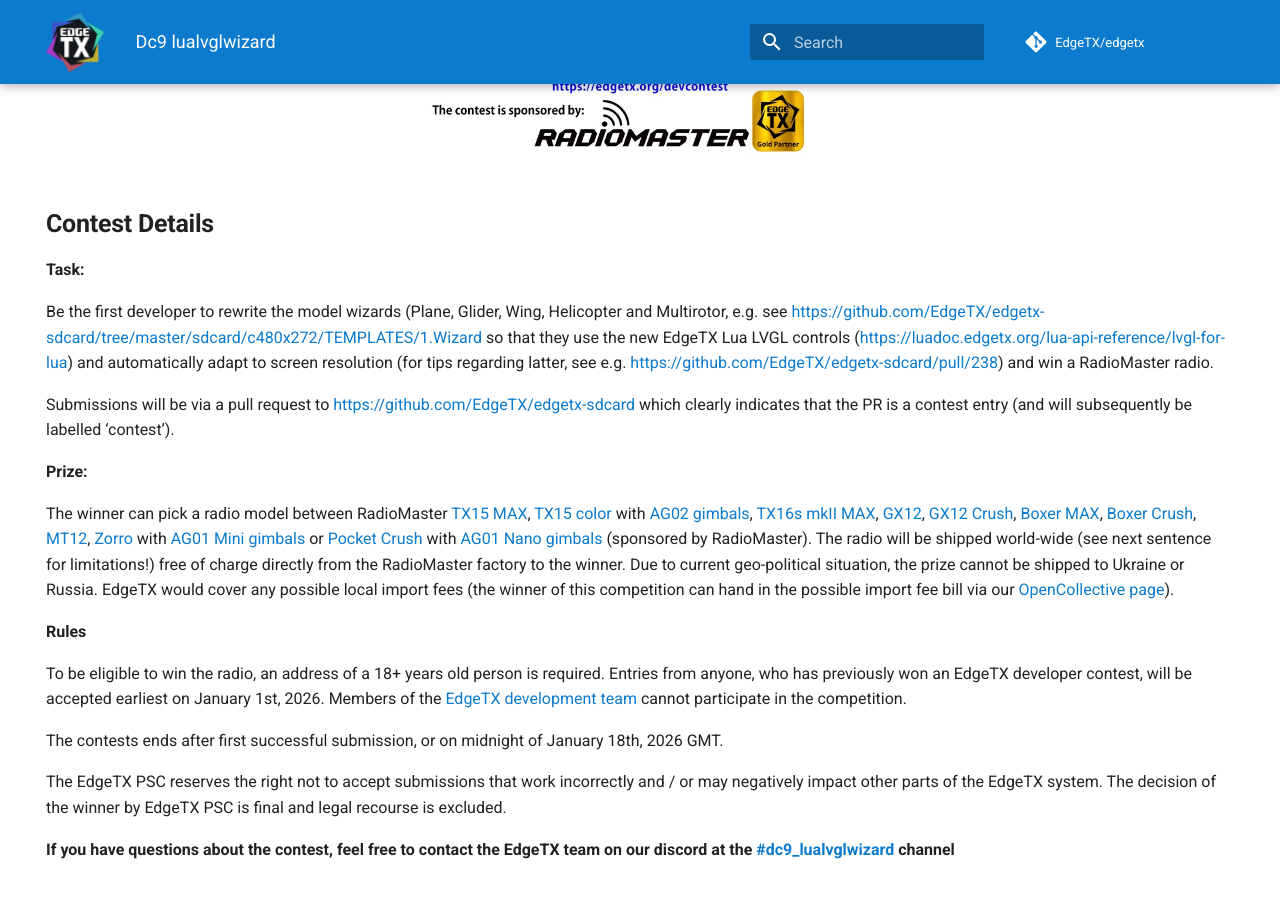
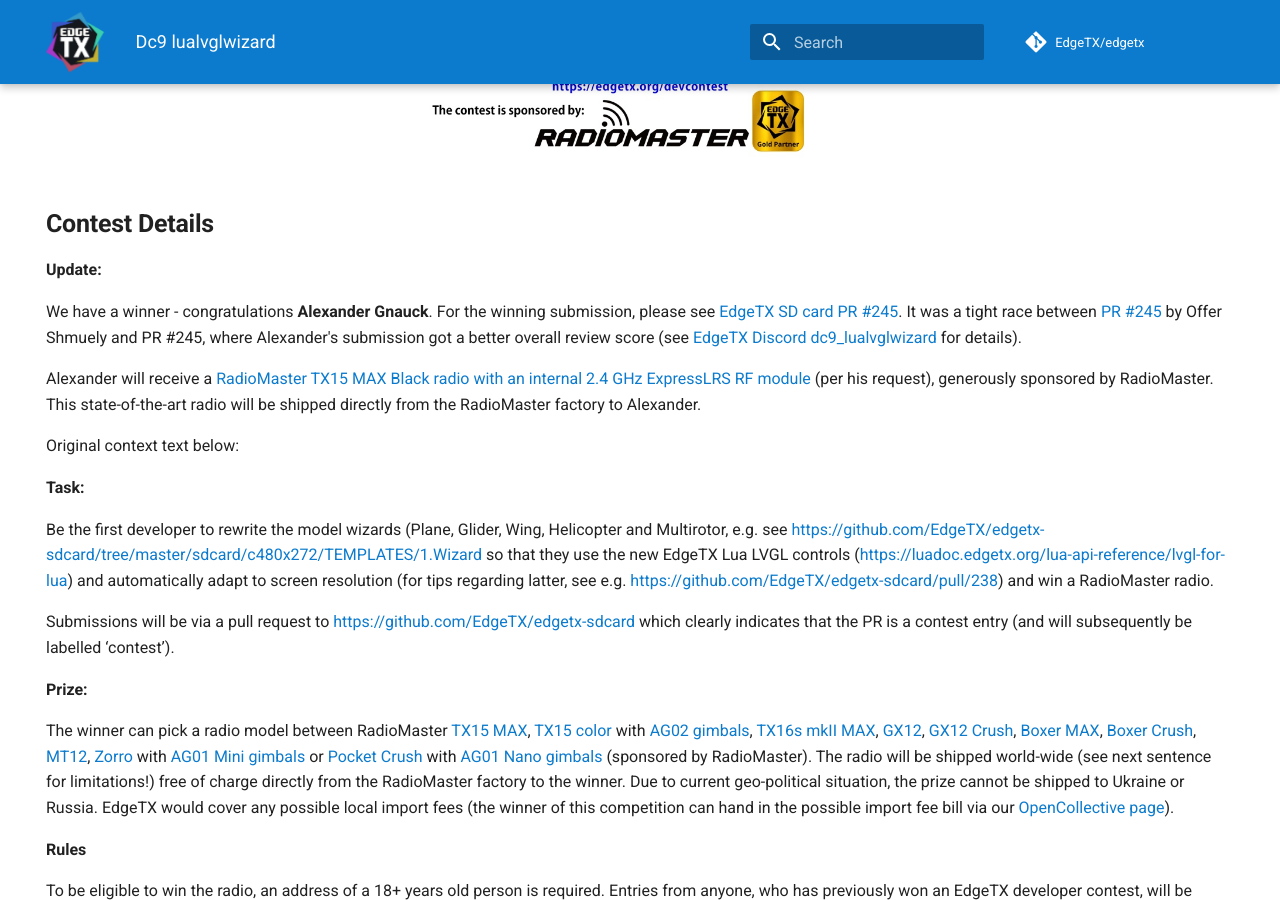
Before and after one commit to EdgeTX/edgetx.github.io, an MkDocs documentation site: the page built from docs/dc9_lualvglwizard.md, in a window 1280 px wide and 900 px high, scrolled down 846 px. Built offline with MkDocs 1.6.1 and Material for MkDocs 9.7.7, drawn with Linux system fonts in a browser that asks for light colours; comment, search, counter and statistics services are not loaded.

Commit message:
DC9 winner - Alexander Gnauck

```diff
--- a/docs/dc9_lualvglwizard.md
+++ b/docs/dc9_lualvglwizard.md
@@ -10,6 +10,14 @@
 </P>
 
 ## **Contest Details**
+
+**Update:**
+
+We have a winner - congratulations **Alexander Gnauck**. For the winning submission, please see [EdgeTX SD card PR #245](https://github.com/EdgeTX/edgetx-sdcard/pull/245). It was a tight race between [PR #245](https://github.com/EdgeTX/edgetx-sdcard/pull/244) by Offer Shmuely and PR #245, where Alexander's submission got a better overall review score (see [EdgeTX Discord dc9_lualvglwizard](https://discord.com/channels/839849772864503828/1443973138240241705/1452949100256432332) for details).
+
+Alexander will receive a [RadioMaster TX15 MAX Black radio with an internal 2.4 GHz ExpressLRS RF module](https://radiomasterrc.com/products/tx15-max-radio-controller-elrs-m2?variant=46617623986368) (per his request), generously sponsored by RadioMaster. This state-of-the-art radio will be shipped directly from the RadioMaster factory to Alexander.
+
+Original context text below:
 
 **Task:**
 
```
